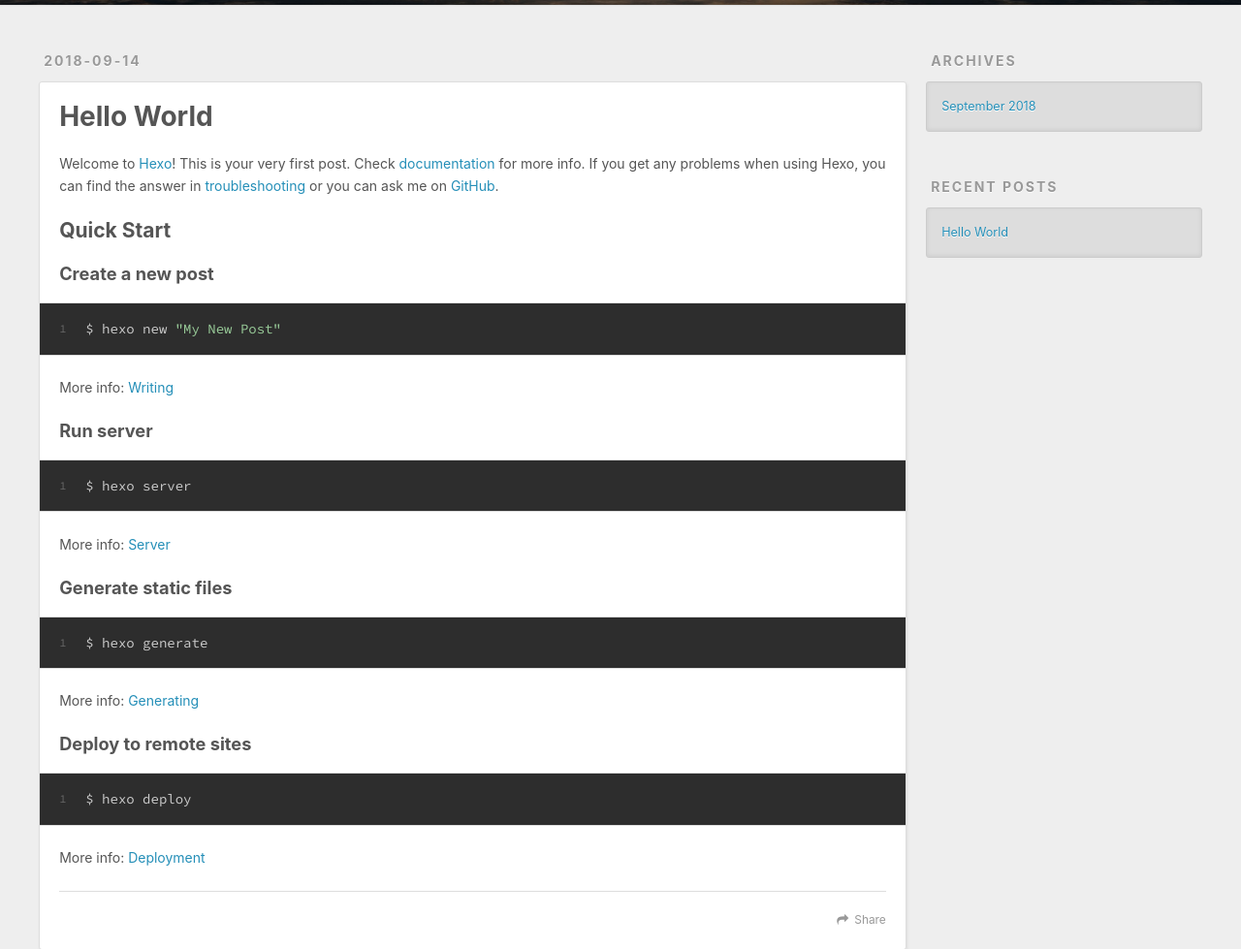
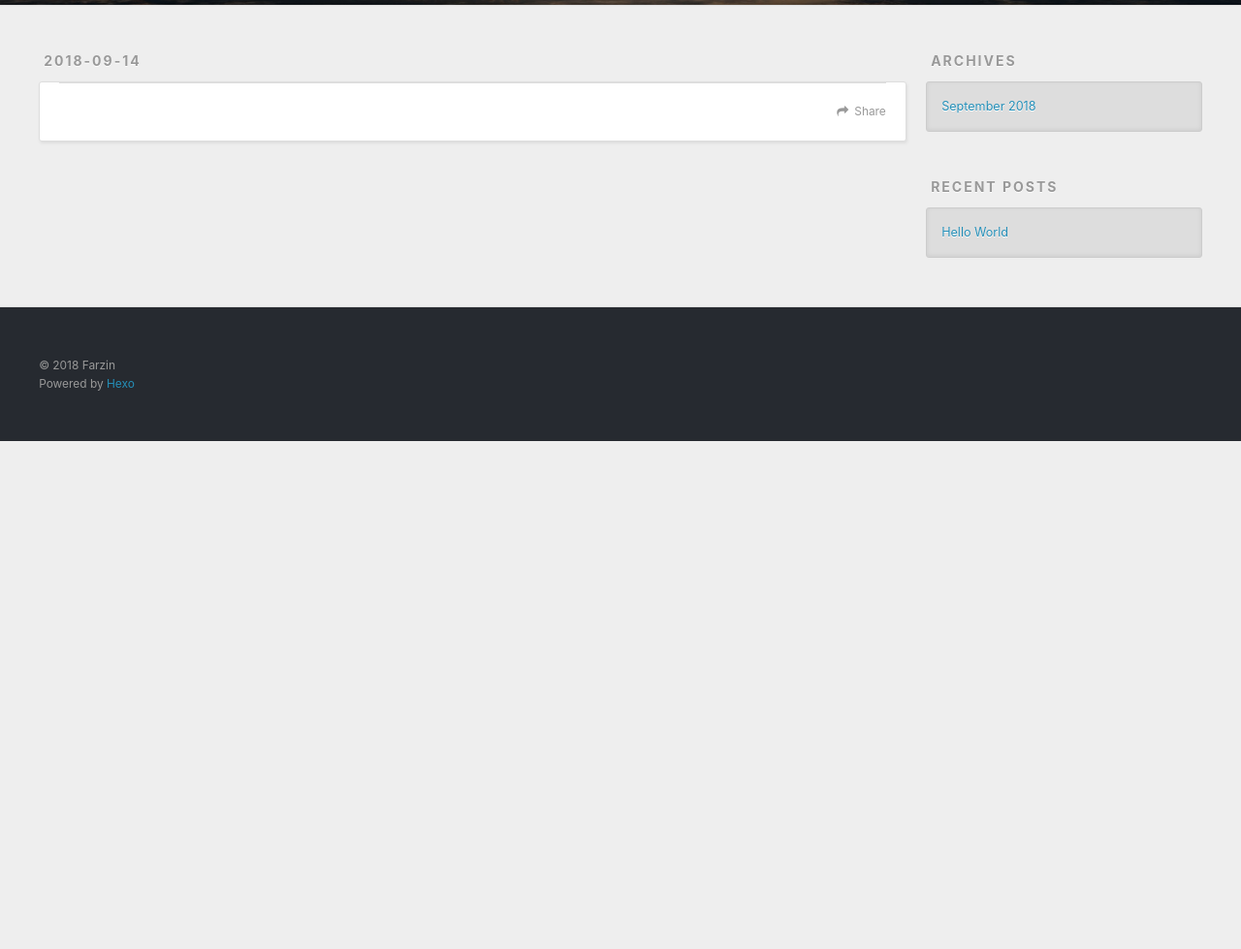
Before and after one commit to FAzhou/FAzhou.github.io, a plain HTML site: page README.html in a window 1280 px wide. Shown: the part 295-1274 px from the top of the page at 97% size. After the commit the page ends 800 px from the top, so only its background shows below. Drawn offline with nearby package versions, Linux system fonts and the light colour scheme.

Commit message:
Site updated: 2018-09-14 22:34:00

```diff
--- a/index.html
+++ b/README.html
@@ -11,10 +11,11 @@
 <meta name="keywords" content="Blog">
 <meta property="og:type" content="website">
 <meta property="og:title" content="Farzin">
-<meta property="og:url" content="http://yoursite.com/index.html">
+<meta property="og:url" content="http://yoursite.com/README.html">
 <meta property="og:site_name" content="Farzin">
 <meta property="og:description" content="MyBlog">
 <meta property="og:locale" content="zh">
+<meta property="og:updated_time" content="2018-09-14T13:55:45.242Z">
 <meta name="twitter:card" content="summary">
 <meta name="twitter:title" content="Farzin">
 <meta name="twitter:description" content="MyBlog">
@@ -68,54 +69,31 @@
   </div>
 </header>
       <div class="outer">
-        <section id="main">
-
-    <article id="post-hello-world" class="article article-type-post" itemscope itemprop="blogPost">
+        <section id="main"><article id="page-" class="article article-type-page" itemscope itemprop="blogPost">
   <div class="article-meta">
-    <a href="/2018/09/14/hello-world/" class="article-date">
-  <time datetime="2018-09-14T12:58:22.448Z" itemprop="datePublished">2018-09-14</time>
+    <a href="/README.html" class="article-date">
+  <time datetime="2018-09-14T13:55:53.217Z" itemprop="datePublished">2018-09-14</time>
 </a>
 
   </div>
   <div class="article-inner">
 
 
-      <header class="article-header">
-
-
-    <h1 itemprop="name">
-      <a class="article-title" href="/2018/09/14/hello-world/">Hello World</a>
-    </h1>
-
-
-      </header>
-
     <div class="article-entry" itemprop="articleBody">
 
-        <p>Welcome to <a href="https://hexo.io/" target="_blank" rel="noopener">Hexo</a>! This is your very first post. Check <a href="https://hexo.io/docs/" target="_blank" rel="noopener">documentation</a> for more info. If you get any problems when using Hexo, you can find the answer in <a href="https://hexo.io/docs/troubleshooting.html" target="_blank" rel="noopener">troubleshooting</a> or you can ask me on <a href="https://github.com/hexojs/hexo/issues" target="_blank" rel="noopener">GitHub</a>.</p>
-<h2 id="Quick-Start"><a href="#Quick-Start" class="headerlink" title="Quick Start"></a>Quick Start</h2><h3 id="Create-a-new-post"><a href="#Create-a-new-post" class="headerlink" title="Create a new post"></a>Create a new post</h3><figure class="highlight bash"><table><tr><td class="gutter"><pre><span class="line">1</span><br></pre></td><td class="code"><pre><span class="line">$ hexo new <span class="string">"My New Post"</span></span><br></pre></td></tr></table></figure>
-<p>More info: <a href="https://hexo.io/docs/writing.html" target="_blank" rel="noopener">Writing</a></p>
-<h3 id="Run-server"><a href="#Run-server" class="headerlink" title="Run server"></a>Run server</h3><figure class="highlight bash"><table><tr><td class="gutter"><pre><span class="line">1</span><br></pre></td><td class="code"><pre><span class="line">$ hexo server</span><br></pre></td></tr></table></figure>
-<p>More info: <a href="https://hexo.io/docs/server.html" target="_blank" rel="noopener">Server</a></p>
-<h3 id="Generate-static-files"><a href="#Generate-static-files" class="headerlink" title="Generate static files"></a>Generate static files</h3><figure class="highlight bash"><table><tr><td class="gutter"><pre><span class="line">1</span><br></pre></td><td class="code"><pre><span class="line">$ hexo generate</span><br></pre></td></tr></table></figure>
-<p>More info: <a href="https://hexo.io/docs/generating.html" target="_blank" rel="noopener">Generating</a></p>
-<h3 id="Deploy-to-remote-sites"><a href="#Deploy-to-remote-sites" class="headerlink" title="Deploy to remote sites"></a>Deploy to remote sites</h3><figure class="highlight bash"><table><tr><td class="gutter"><pre><span class="line">1</span><br></pre></td><td class="code"><pre><span class="line">$ hexo deploy</span><br></pre></td></tr></table></figure>
-<p>More info: <a href="https://hexo.io/docs/deployment.html" target="_blank" rel="noopener">Deployment</a></p>
 
 
     </div>
     <footer class="article-footer">
-      <a data-url="http://yoursite.com/2018/09/14/hello-world/" data-id="cjm22sz3i0000jcup1e0b7dfx" class="article-share-link">Share</a>
+      <a data-url="http://yoursite.com/README.html" data-id="cjm22wxxl0000eoupw4hy2b9p" class="article-share-link">Share</a>
 
 
     </footer>
   </div>
 
-</article>
 
 
-
-
+</article>
 
 </section>
 
```
Also changed, not shown: 2018/09/14/hello-world/index.html (+1 -1 lines).
